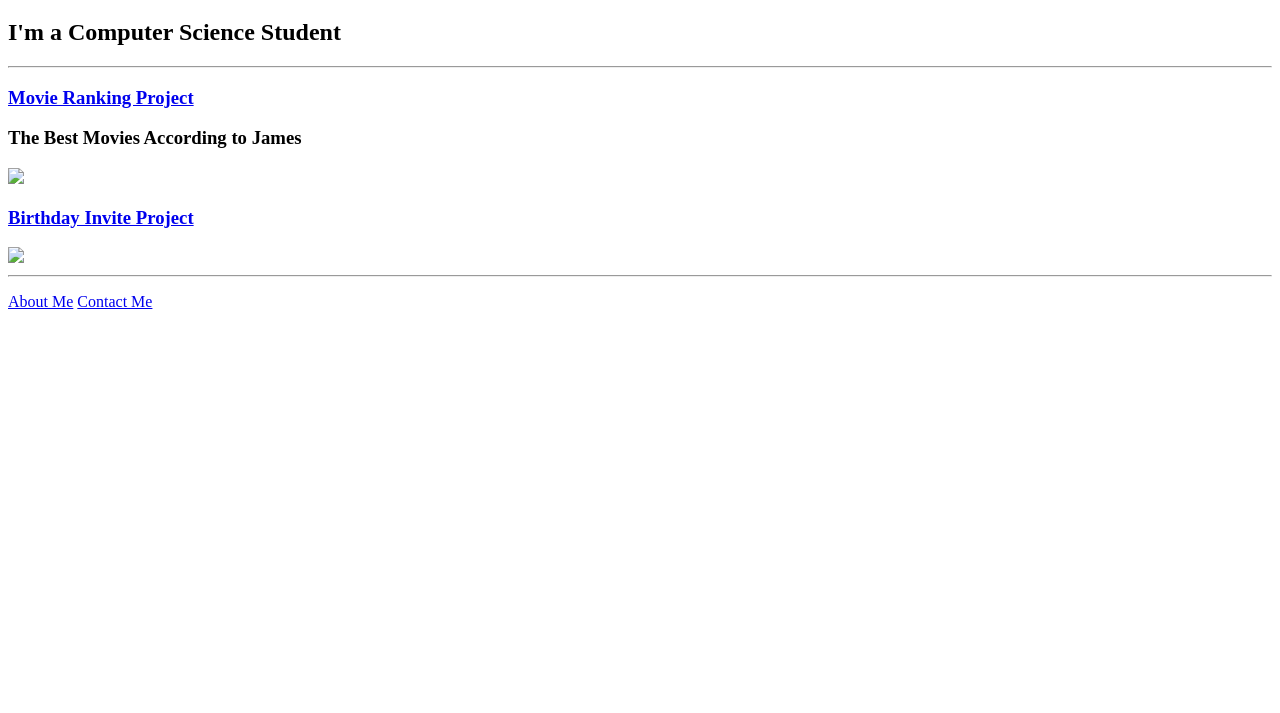
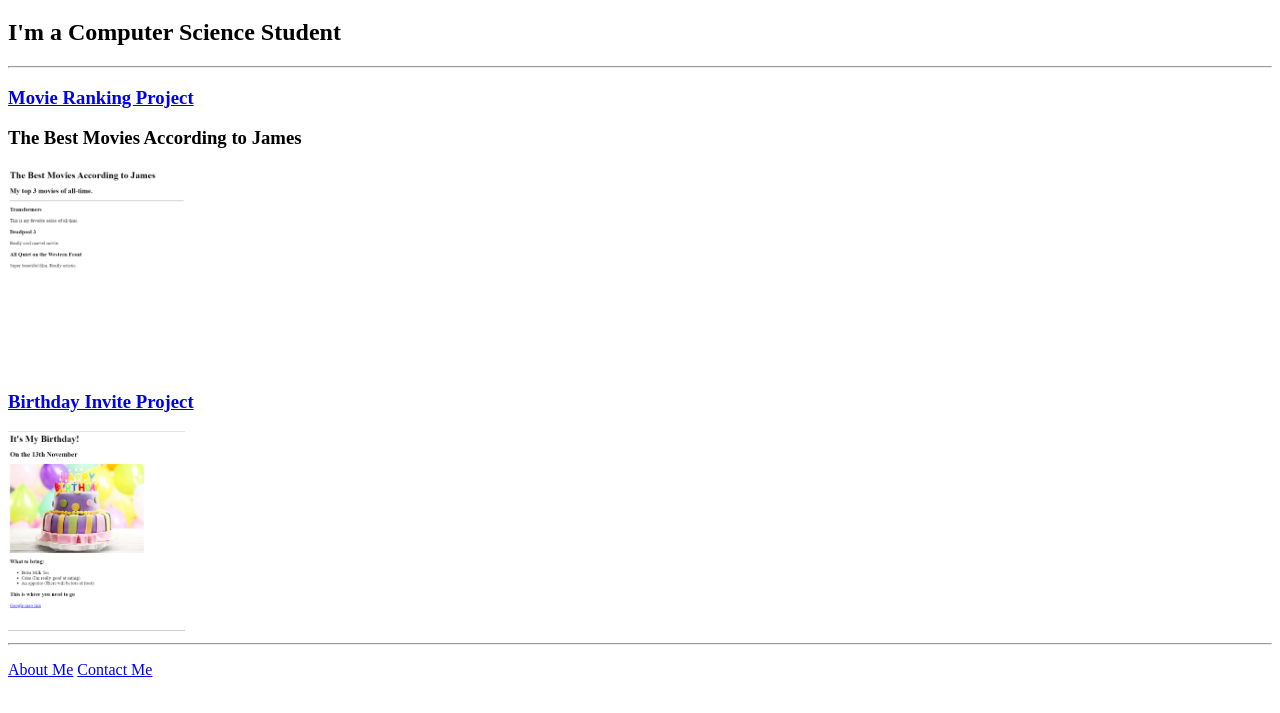
Before and after one commit to James-Dam/html-portfolio, a plain HTML site: page index.html in a window 1280 px wide. Shown: the part 61-774 px from the top of the page. Drawn offline with Linux system fonts and the light colour scheme.

Commit message:
Update index.html to fix mistakes

```diff
--- a/index.html
+++ b/index.html
@@ -12,9 +12,9 @@
         <hr />
         <h3><a href="../2.4 Movie Ranking Project/index.html">Movie Ranking Project</a></h3>
         <h3>The Best Movies According to James</h3>
-        <img src="./assets/images/james-movie.png" height="200">
-        <h3><a href="../3.4 Birthday Invite Project/index.html">Birthday Invite Project</a></h3>
-        <img src="./assets/images/james-bday.png" height="200">
+        <img src="james-movie.png" height="200">
+        <h3><a href="birthday.html">Birthday Invite Project</a></h3>
+        <img src="james-bday.png" height="200">
         <hr />
         <p><a href="./public/about.html">About Me</a> <a href="./public/contact.html">Contact Me</a>
     </body>
```
